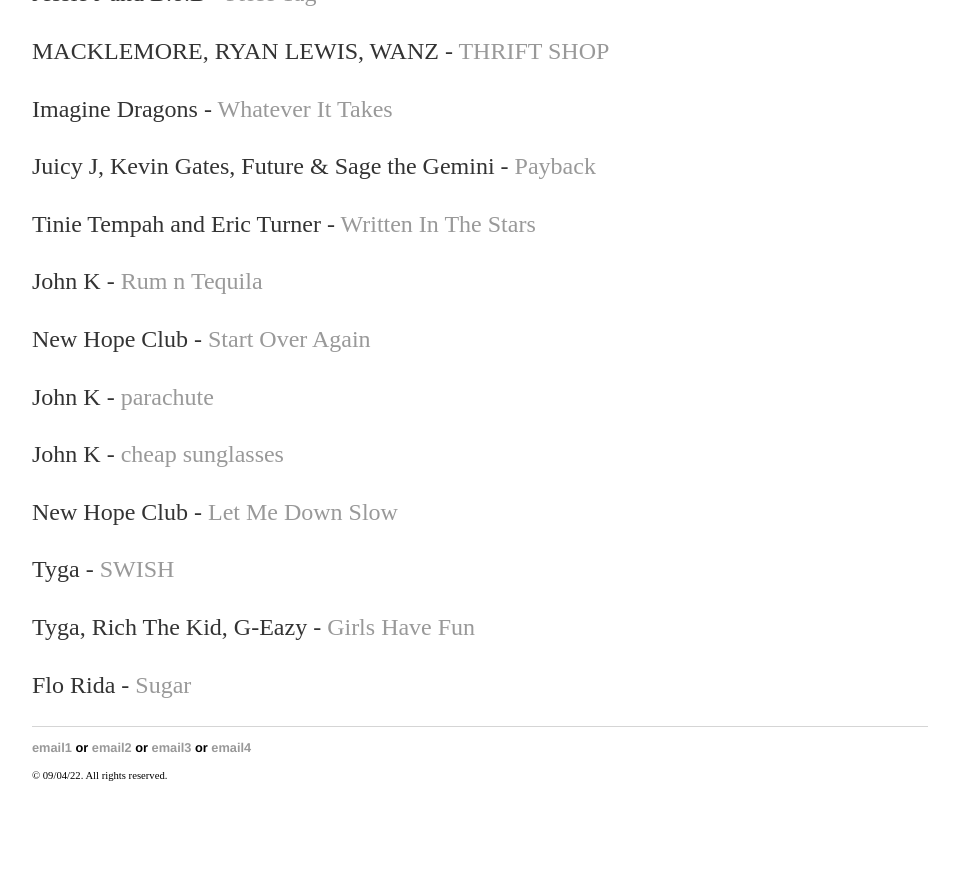
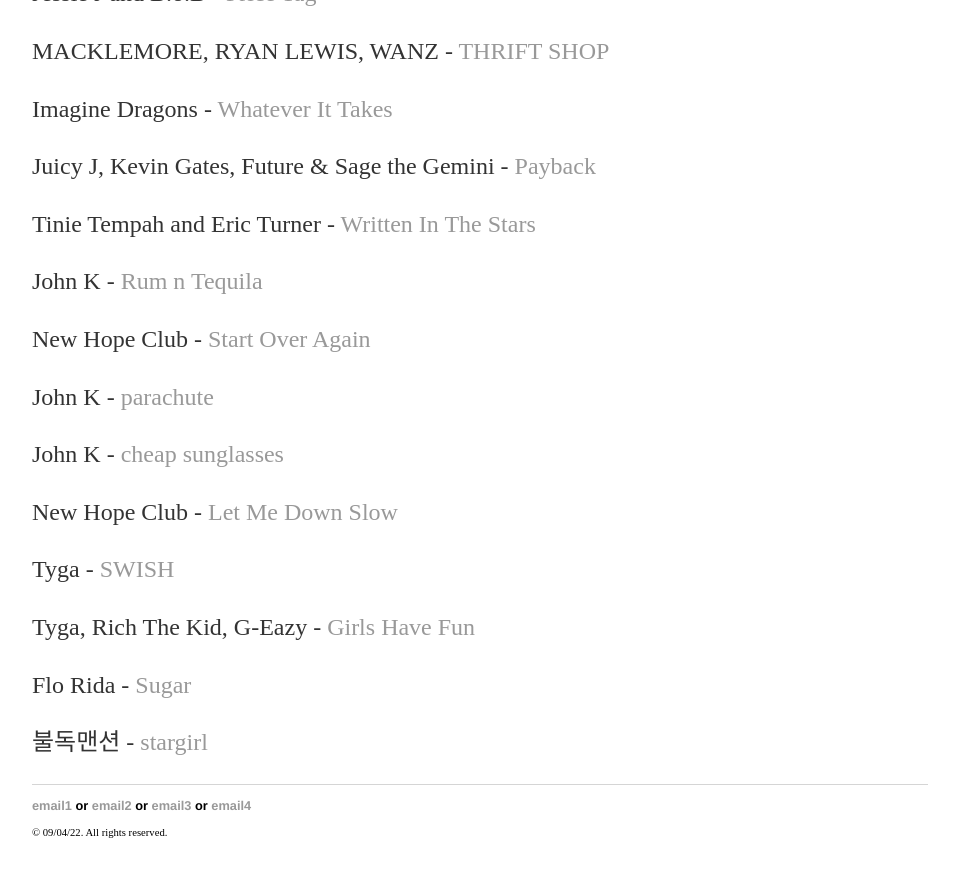
Before and after one commit to yjkweon24/yjkweon24.github.io, a Jekyll site: the page built from _posts/2018-10-23-songs-that-i-love.md, in a window 1280 px wide and 900 px high, scrolled down 22861 px. Shown: the top 877 px of the window, without its empty margins (160-1119 px from the left). Built offline with Jekyll 4.4.1, drawn with Linux system fonts in a browser that asks for light colours; before the commit the page ends 23704 px from its top, so only the background shows below that.

Commit message:
Update 2018-10-23-songs-that-i-love.md

```diff
--- a/_posts/2018-10-23-songs-that-i-love.md
+++ b/_posts/2018-10-23-songs-that-i-love.md
@@ -811,3 +811,5 @@
 Tyga, Rich The Kid, G-Eazy - [Girls Have Fun](https://www.youtube.com/watch?v=Y-fqWMaXb8A&ab_channel=TygaVEVO)
 
 Flo Rida - [Sugar](https://www.youtube.com/watch?v=S4WS_Q5Mq2s&list=RDScdQQfAjFTk&index=17&ab_channel=FloRida)
+
+불독맨션 - [stargirl](https://www.youtube.com/watch?v=KSevrmid544)
```
